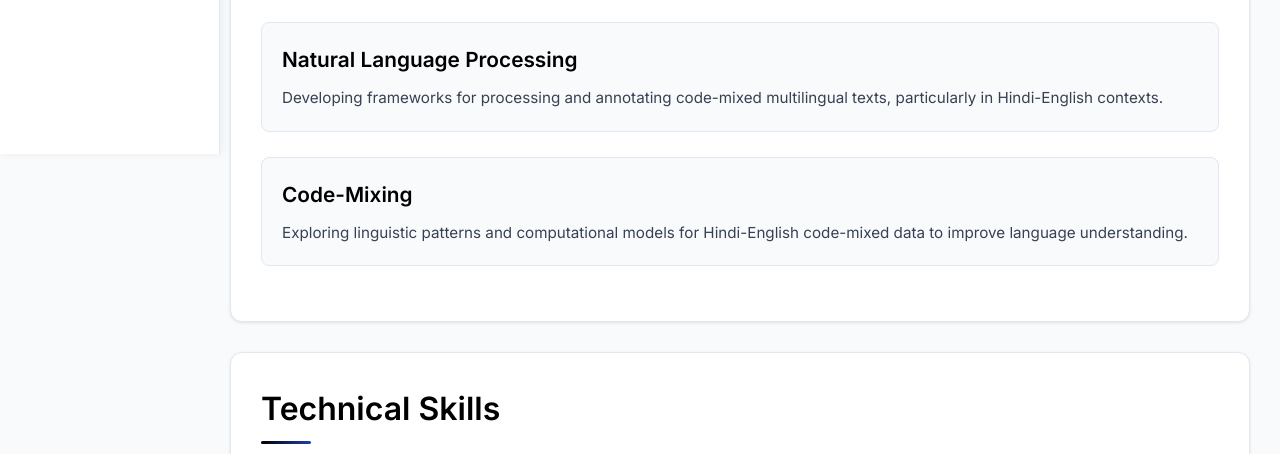
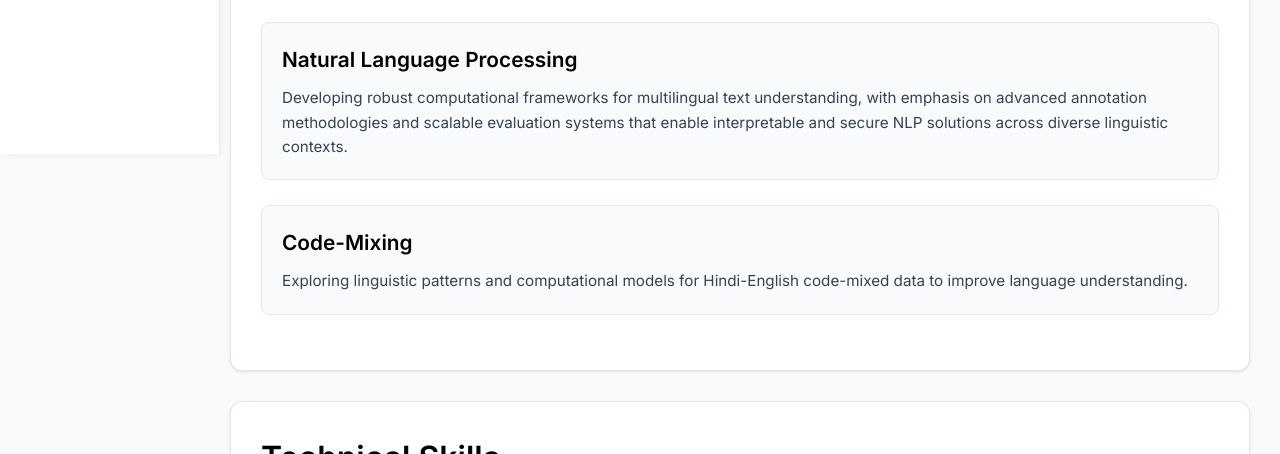
Before and after one commit to Rajveesheth/rajveesheth.github.io, a plain HTML site: page index.html in a window 1280 px wide. Shown: the part 646-1100 px from the top of the page. Drawn offline with Linux system fonts and the light colour scheme.

Commit message:
Update index.html

```diff
--- a/index.html
+++ b/index.html
@@ -527,7 +527,7 @@
                 <h2 class="section-title">Research Interests</h2>
                 <div class="item">
                     <h3>Natural Language Processing</h3>
-                    <p>Developing frameworks for processing and annotating code-mixed multilingual texts, particularly in Hindi-English contexts.</p>
+                    <p>Developing robust computational frameworks for multilingual text understanding, with emphasis on advanced annotation methodologies and scalable evaluation systems that enable interpretable and secure NLP solutions across diverse linguistic contexts.</p>
                 </div>
                 <div class="item">
                     <h3>Code-Mixing</h3>
```
